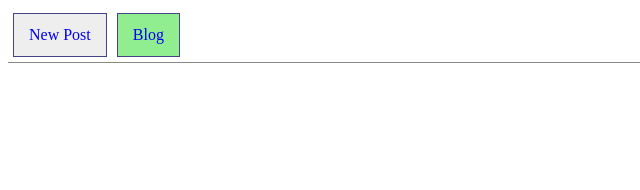
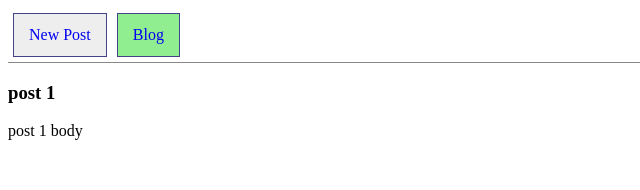
Before and after one commit to Masoume-vesali1993/practice-react, a React (Create React App) app: page /blog/1 in a window 1280 px wide. Shown: the top 190 px of the page, without its empty margins (0-640 px from the left). Built offline with nearby package versions, Linux system fonts and the light colour scheme.

Commit message:
click in posts and show text page

```diff
--- a/src/Components/SinglePost.js
+++ b/src/Components/SinglePost.js
@@ -2,11 +2,10 @@ import React, { Component } from 'react';
 
 class SinglePost extends Component {
     render() {
-        console.log(this.props);
         return (
             <div className="single-post">
-                <h3>{this.props.title}</h3>
-                <p>{this.props.body}</p>
+                <h3>{this.props.post.title}</h3>
+                <p>{this.props.post.body}</p>
             </div>
         );
     }
```
